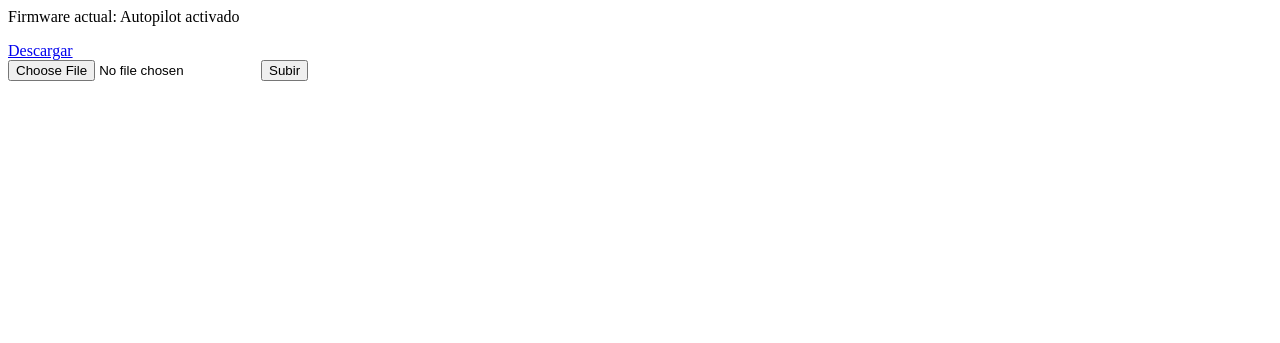
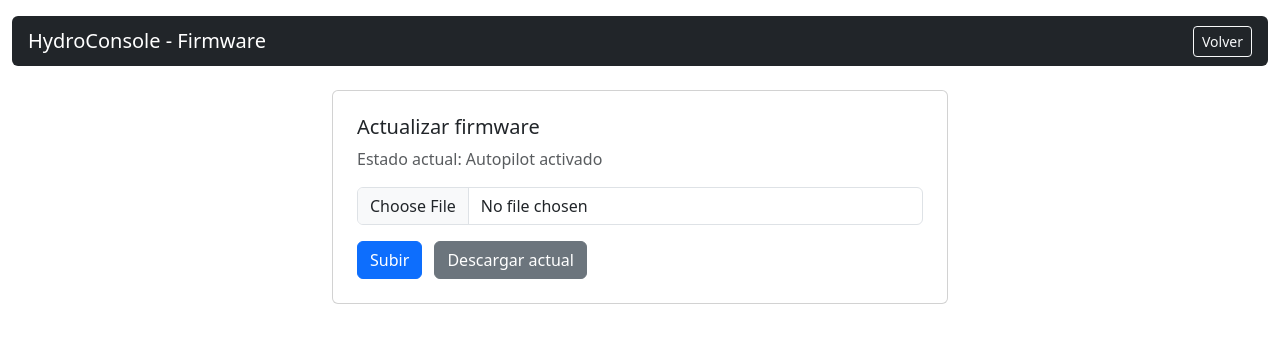
Before and after one commit to j0rd1s3rr4n0/HydroFlowConsole, a Flask app: page /firmware/update in a window 1280 px wide. Shown: the top 343 px of the page. Run offline with Flask 3, Linux system fonts and the light colour scheme.

Commit message:
Document firmware7331 and new pressure range

```diff
--- a/app.py
+++ b/app.py
@@ -191,23 +191,23 @@ def update_state():
         # calcula el numero de compuertas abiertas para estimar el caudal total
         open_count = sum(state['gates'])
         if autopilot_enabled:
-            inflow_correction = open_count * 1.0 if open_count > 0 else 0.0
-            if state['pressure'] > 80 and open_count < NUM_GATES:
+            # mantén la presión entre 45 y 55 bar abriendo o cerrando compuertas
+            if state['pressure'] > 55 and open_count < NUM_GATES:
                 for i in range(NUM_GATES):
                     if not state['gates'][i]:
                         state['gates'][i] = True
                         open_count += 1
-                        print("[AUTOPILOT] Abriendo compuerta para reducir presión.")
-                        break
-            elif state['pressure'] < 60 and open_count > 0:
-                for i in range(NUM_GATES):
+                        print("[AUTOPILOT] Abriendo compuerta por presión alta.")
+                        if state['pressure'] <= 50:
+                            break
+            elif state['pressure'] < 45 and open_count > 0:
+                for i in range(NUM_GATES - 1, -1, -1):
                     if state['gates'][i]:
                         state['gates'][i] = False
                         open_count -= 1
-                        print("[AUTOPILOT] Cerrando compuerta para aumentar presión.")
+                        print("[AUTOPILOT] Cerrando compuerta por presión baja.")
                         break
-        else:
-            inflow_correction = 0.0
+        inflow_correction = 0.0
         for i, open_ in enumerate(state['gates']):
             running = (
                 open_ and not state['dam_broken'] and not state['turbine_broken'][i]
@@ -523,37 +523,29 @@ def firmware_update():
     if request.method == 'POST':
         file = request.files.get('file')
         if not file:
-            return 'Archivo faltante', 400
+            return render_template('firmware_result.html', message='Archivo faltante.')
         data = file.read()
+        text = data.decode('utf-8', errors='ignore').strip().lower()
+        if text not in ('autopilot: on', 'autopilot: off'):
+            return render_template('firmware_result.html', message='Firmware inválido.')
         os.makedirs('firmware_uploads', exist_ok=True)
-        path = os.path.join('firmware_uploads', file.filename)
+        path = os.path.join('firmware_uploads', 'firmware7331.bin')
         with open(path, 'wb') as f:
             f.write(data)
-        text = data.decode('utf-8', errors='ignore')
-        message = 'Firmware actualizado sin cambios.'
-        if 'autopilot: on' in text:
-            autopilot_enabled = True
-            message = 'Autopilot activado.'
-        elif 'autopilot: off' in text:
-            autopilot_enabled = False
-            message = 'Autopilot desactivado.'
+        autopilot_enabled = text.endswith('on')
+        message = 'Autopilot activado.' if autopilot_enabled else 'Autopilot desactivado.'
         return render_template('firmware_result.html', message=message)
-    current = 'autopilot_on.bin' if autopilot_enabled else 'autopilot_off.bin'
     msg = 'Autopilot activado' if autopilot_enabled else 'Autopilot desactivado'
-    return (
-        f'<p>Firmware actual: {msg}</p>'
-        f'<a href="/firmware/download" class="btn btn-secondary btn-sm">Descargar</a>'
-        '<form method="post" enctype="multipart/form-data" class="mt-2">'
-        '<input type="file" name="file">'
-        '<button type="submit" class="btn btn-primary btn-sm ms-2">Subir</button>'
-        '</form>'
-    )
+    return render_template('firmware.html', autopilot=autopilot_enabled, message=msg)
 
 @app.route('/firmware/download')
 def firmware_download():
-    """Descarga un firmware de ejemplo según el estado actual."""
-    filename = 'autopilot_on.bin' if autopilot_enabled else 'autopilot_off.bin'
+    """Descarga el último firmware cargado."""
+    filename = 'firmware7331.bin'
     path = os.path.join('firmware_uploads', filename)
+    if not os.path.exists(path):
+        # si no se ha subido nada aún, usa un ejemplo según el estado actual
+        path = os.path.join('firmware_uploads', 'autopilot_on.bin' if autopilot_enabled else 'autopilot_off.bin')
     return (open(path, 'rb').read(), 200, {
         'Content-Type': 'application/octet-stream',
         'Content-Disposition': f'attachment; filename={filename}'
--- /dev/null
+++ b/templates/firmware.html
@@ -0,0 +1,32 @@
+<!doctype html>
+<html lang="es">
+<head>
+  <meta charset="utf-8">
+  <title>Firmware - HydroConsole</title>
+  <link rel="stylesheet" href="https://cdn.jsdelivr.net/npm/bootstrap@5.3.0/dist/css/bootstrap.min.css">
+  <link rel="stylesheet" href="https://cdn.jsdelivr.net/npm/bootstrap-icons@1.10.5/font/bootstrap-icons.css">
+</head>
+<body class="container-fluid py-3">
+  <nav class="navbar navbar-dark bg-dark mb-4 px-3 rounded">
+    <span class="navbar-brand mb-0 h1">HydroConsole - Firmware</span>
+    <div class="d-flex ms-auto">
+      <a class="btn btn-outline-light btn-sm" href="/">Volver</a>
+    </div>
+  </nav>
+  <div class="row justify-content-center">
+    <div class="col-md-6">
+      <div class="card p-4">
+        <h5 class="card-title">Actualizar firmware</h5>
+        <p class="text-muted">Estado actual: {{ message }}</p>
+        <form method="post" enctype="multipart/form-data">
+          <div class="mb-3">
+            <input type="file" name="file" accept=".bin" class="form-control" required>
+          </div>
+          <button class="btn btn-primary" type="submit">Subir</button>
+          <a class="btn btn-secondary ms-2" href="/firmware/download">Descargar actual</a>
+        </form>
+      </div>
+    </div>
+  </div>
+</body>
+</html>
```
Also changed, not shown: templates/firmware_result.html (+13 -3 lines), README.md.
